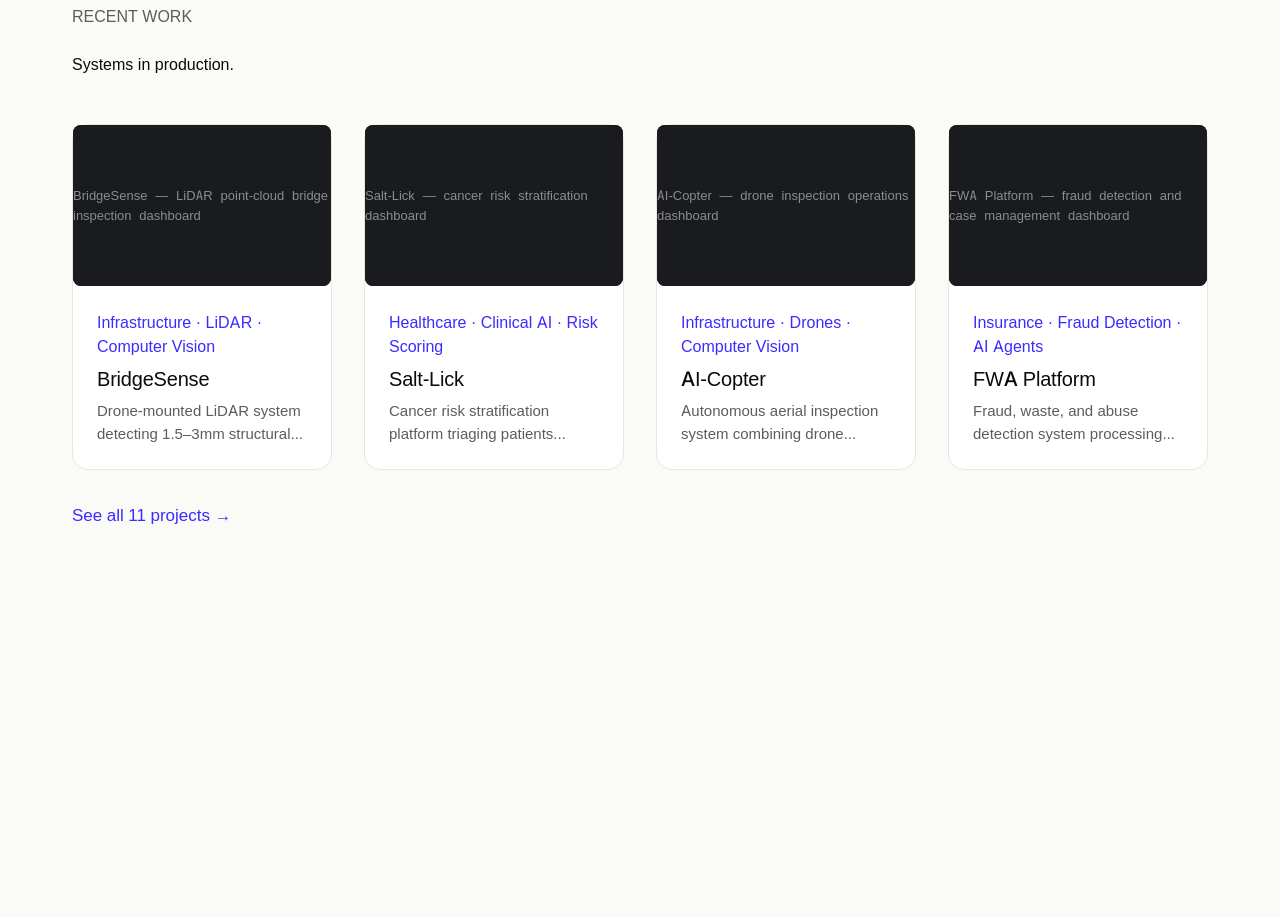
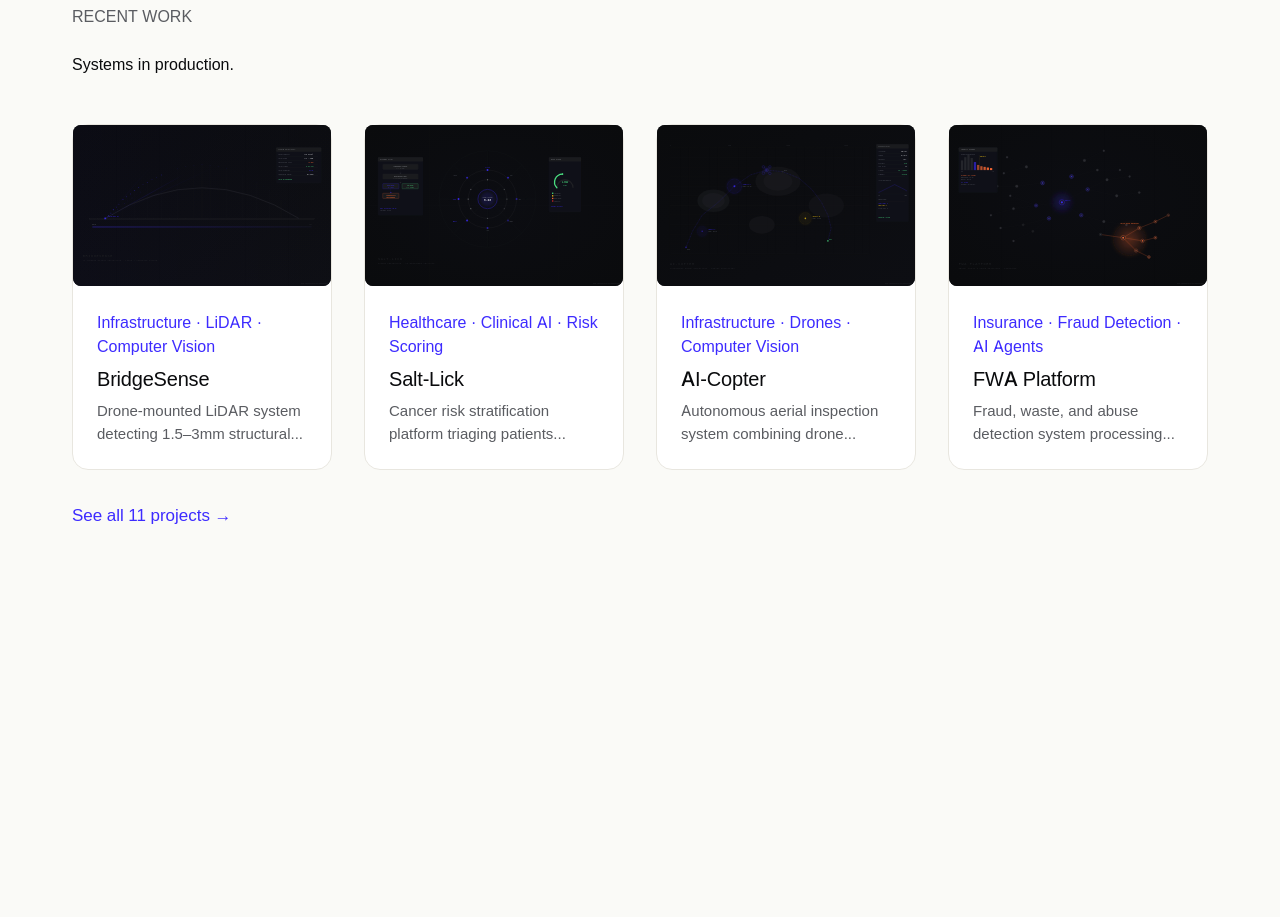
Before and after one commit to dOping-cOde/new-web, a Next.js app: page / in a window 1280 px wide. Shown: the part 3220-4137 px from the top of the page. Built offline with nearby package versions, Linux system fonts and the light colour scheme; no server answers.

Commit message:
fix: wire portfolio hero SVGs into RECENT WORK cards on homepage

```diff
--- a/app/page.tsx
+++ b/app/page.tsx
@@ -29,7 +29,7 @@ export const metadata: Metadata = {
 };
 
 // Featured portfolio cards — hardcoded per spec (4 of the Tier A case studies)
-// TODO: replace placeholder hero images with real photography
+// TODO: replace SVG placeholders with real project photography
 const FEATURED_CARDS = [
   {
     slug: "bridgesense",
@@ -38,7 +38,7 @@ const FEATURED_CARDS = [
     subcategory: "LiDAR · Computer Vision",
     excerpt:
       "Drone-mounted LiDAR system detecting 1.5–3mm structural changes across bridges and viaducts with 0.92 F1-score accuracy.",
-    heroImage: "",
+    heroImage: "/images/portfolio/bridgesense-hero.svg",
     heroImageAlt: "BridgeSense — LiDAR point-cloud bridge inspection dashboard",
   },
   {
@@ -48,7 +48,7 @@ const FEATURED_CARDS = [
     subcategory: "Clinical AI · Risk Scoring",
     excerpt:
       "Cancer risk stratification platform triaging patients across spoke-hub networks before symptoms progress to late stage.",
-    heroImage: "",
+    heroImage: "/images/portfolio/salt-lick-hero.svg",
     heroImageAlt: "Salt-Lick — cancer risk stratification dashboard",
   },
   {
@@ -58,7 +58,7 @@ const FEATURED_CARDS = [
     subcategory: "Drones · Computer Vision",
     excerpt:
       "Autonomous aerial inspection system combining drone telemetry with real-time AI analysis for large-scale infrastructure surveys.",
-    heroImage: "",
+    heroImage: "/images/portfolio/ai-copter-hero.svg",
     heroImageAlt: "AI-Copter — drone inspection operations dashboard",
   },
   {
@@ -68,7 +68,7 @@ const FEATURED_CARDS = [
     subcategory: "Fraud Detection · AI Agents",
     excerpt:
       "Fraud, waste, and abuse detection system processing insurance claims at scale with automated investigation and flagging.",
-    heroImage: "",
+    heroImage: "/images/portfolio/fwa-platform-hero.svg",
     heroImageAlt: "FWA Platform — fraud detection and case management dashboard",
   },
 ];
```
